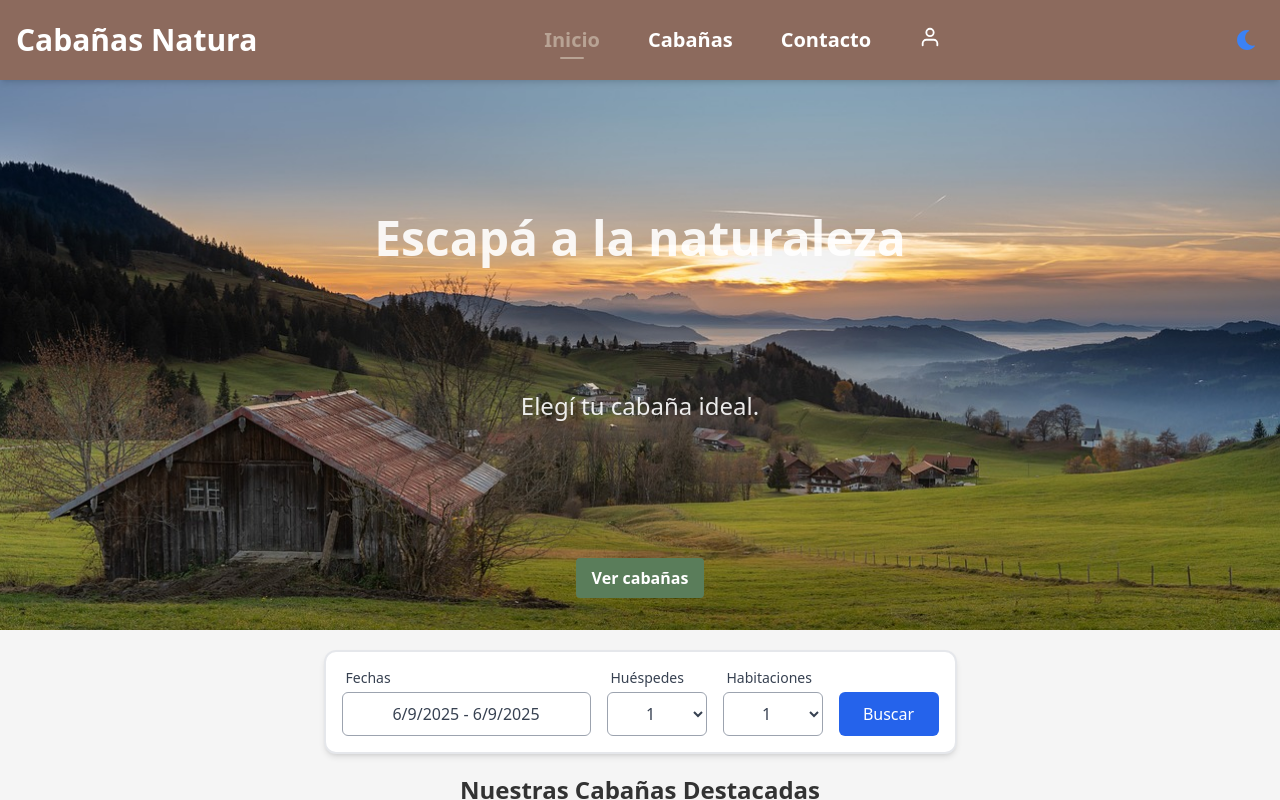
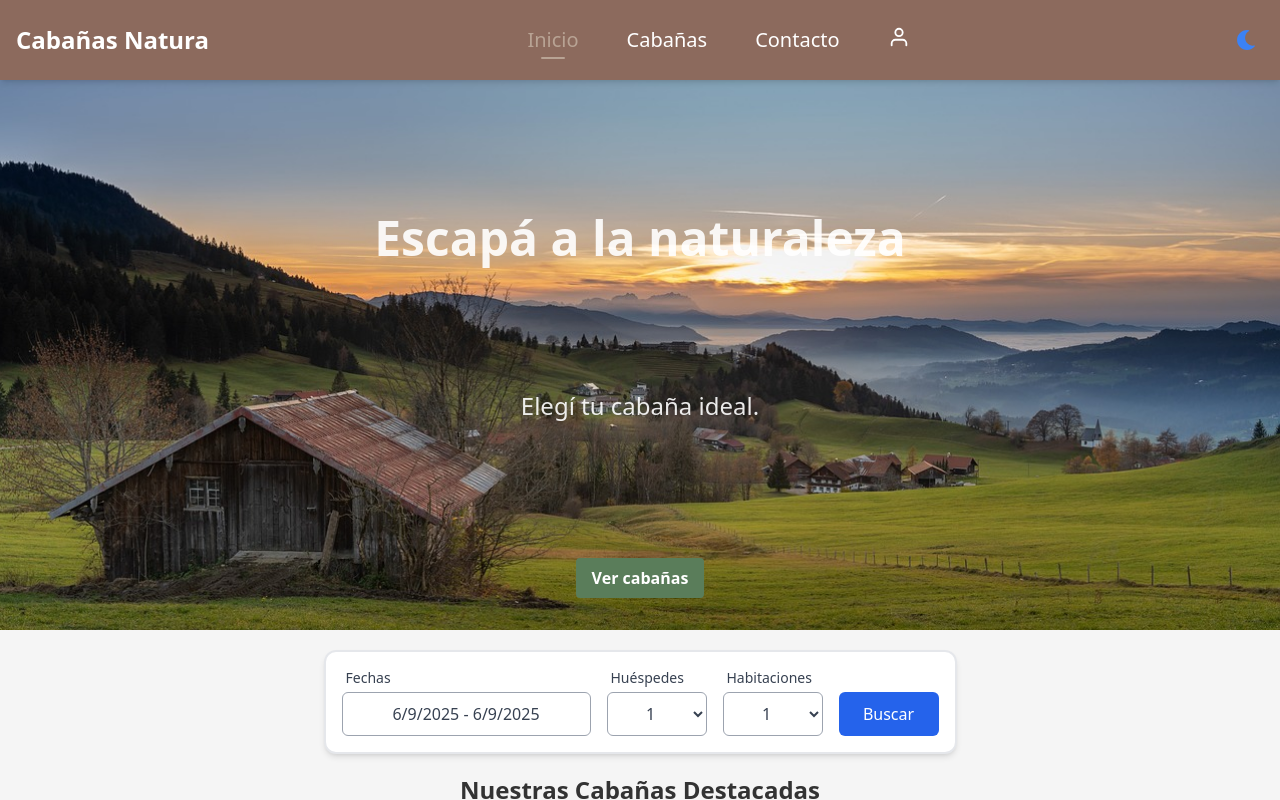
Before and after one commit to OLuciani/cabin-rentals-frontend, a Next.js app: page / in a window 1280 px wide. Built offline with nearby package versions, Linux system fonts and the light colour scheme; no server answers.

Commit message:
fix(navbar): se evita desplazamiento al ajustar altura fija del header y contenedor

```diff
--- a/src/app/layout.tsx
+++ b/src/app/layout.tsx
@@ -48,7 +48,7 @@ export default function RootLayout({
           draggable
         />
 
-        <div className='flex-grow mt-16 md:mt-20 flex flex-col'> {/* Agrego este div con mt-16 porque el NavBar es fixed con z-10 y tiene justamente una altura de h-16 */}
+        <div className='flex-grow pt-16 md:pt-20 flex flex-col'> {/* Agrego este div con mt-16 porque el NavBar es fixed con z-10 y tiene justamente una altura de h-16 */}
          {children}
         </div>
 
--- a/src/layouts/NavBar.tsx
+++ b/src/layouts/NavBar.tsx
@@ -54,35 +54,45 @@ export default function NavBar() {
 
   return (
     <div>
-      <header className="fixed w-full h-16 md:h-20 top-0 bg-primary dark:bg-darkPrimary shadow-md p-4 text-white dark:text-darkText font-semibold z-10 flex">
-        <div className="container mx-auto flex items-center justify-between relative">
-          <h1 className="text-lg sm:text-xl md:text-2xl lg:text-3xl font-bold text-white dark:text-darkText">
+      {/* <header className="fixed w-full h-16 md:h-20 top-0 bg-primary dark:bg-darkPrimary shadow-md p-4 text-white dark:text-darkText font-semibold z-10 flex">
+        <div className="container mx-auto flex items-center justify-between relative"> */}
+      <header className="fixed w-full top-0 bg-primary dark:bg-darkPrimary shadow-md text-white dark:text-darkText z-10">
+        <div className="h-16 md:h-20 px-4 container mx-auto flex items-center justify-between">
+
+          <h1 className="text-xl md:text-2xl font-bold leading-none text-white dark:text-darkText">
             Cabañas Natura
           </h1>
 
           <nav className="hidden md:block">
             <ul className="flex space-x-4 lg:space-x-8 xl:space-x-12 2xl:space-x-16">
-              {navLinks.map((link) => (
+              {navLinks.map((link) => {
+                const isActive =
+                  link.href === "/"
+                    ? pathname === "/"
+                    : pathname.startsWith(link.href);
+
+                const baseClasses =
+                  "relative text-sm sm:text-base md:text-lg lg:text-xl transition duration-200 hover:text-secondary dark:hover:text-darkSecondary";
+
+                const activeText = isActive
+                  ? "text-secondary dark:text-darkSecondary"
+                  : "";
+
+                const activeAfter = isActive
+                  ? "after:absolute after:left-0 after:right-0 after:bottom-[-6px] after:mx-auto after:w-6 after:h-[2px] after:bg-secondary dark:after:bg-darkSecondary after:rounded-md"
+                  : "";
+
+                return (
                   <li key={link.href}>
                     <Link
                       href={link.href}
-                    className={`relative text-sm sm:text-base md:text-lg lg:text-xl transition duration-200
-                  hover:text-secondary dark:hover:text-darkSecondary
-                  ${
-                    pathname === link.href
-                      ? "text-secondary dark:text-darkSecondary"
-                      : ""
-                  }
-                  ${
-                    pathname === link.href
-                      ? "after:absolute after:left-0 after:right-0 after:bottom-[-6px] after:mx-auto after:w-6 after:h-[2px] after:bg-secondary dark:after:bg-darkSecondary after:rounded-md"
-                      : ""
-                  }`}
+                      className={`${baseClasses} ${activeText} ${activeAfter}`}
                     >
                       {link.label}
                     </Link>
                   </li>
-              ))}
+                );
+              })}
 
               {isLoadingUser ? null : !isLoggedIn && !user ? (
                 <li className="relative">
@@ -113,16 +123,17 @@ export default function NavBar() {
               ) : (
                 isLoggedIn &&
                 user && (
-                  <li className="flex gap-2 items-center bg-secondary dark:bg-darkSecondary text-gray-800 dark:text-gray-900 px-3 py-1 rounded">
-                    <FiUser size={22} />
-                    <p className="hidden md:block md:text-lg">{user.name}</p>
+                  <li className="flex items-center gap-2 bg-secondary dark:bg-darkSecondary text-gray-800 dark:text-gray-900 px-2 py-1 rounded max-w-[200px] overflow-hidden">
+  <FiUser size={20} />
+  <p className="hidden md:block text-sm truncate">{user.name}</p>
   <button
     onClick={handleLogout}
-                      className="ml-2 text-sm bg-red-500 hover:bg-red-600 text-white px-3 py-1 rounded transition duration-200"
+    className="text-xs bg-red-500 hover:bg-red-600 text-white px-2 py-1 rounded"
   >
     Cerrar sesión
   </button>
 </li>
+
                 )
               )}
             </ul>
```
Lines whose indentation alone changed are shown as unchanged.
